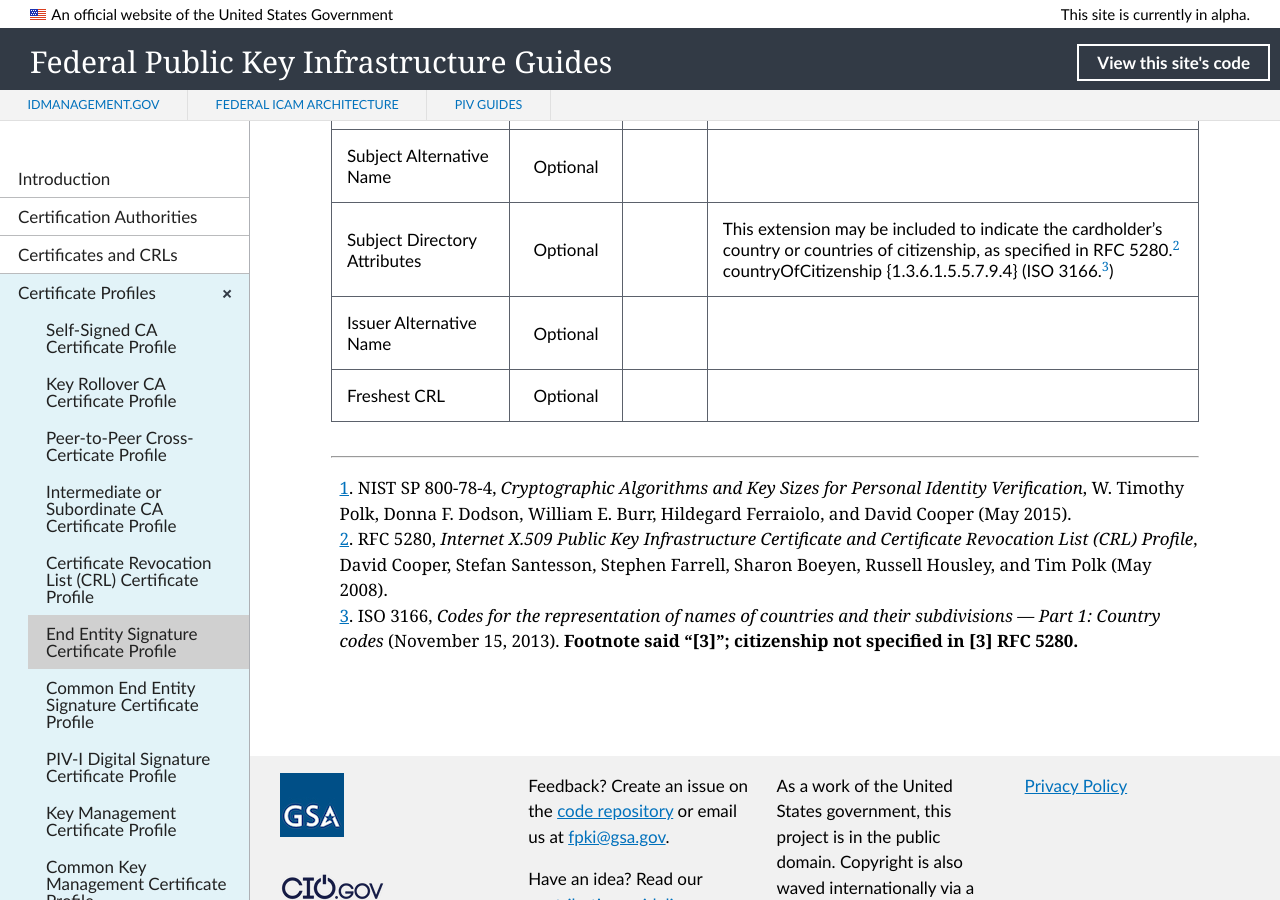
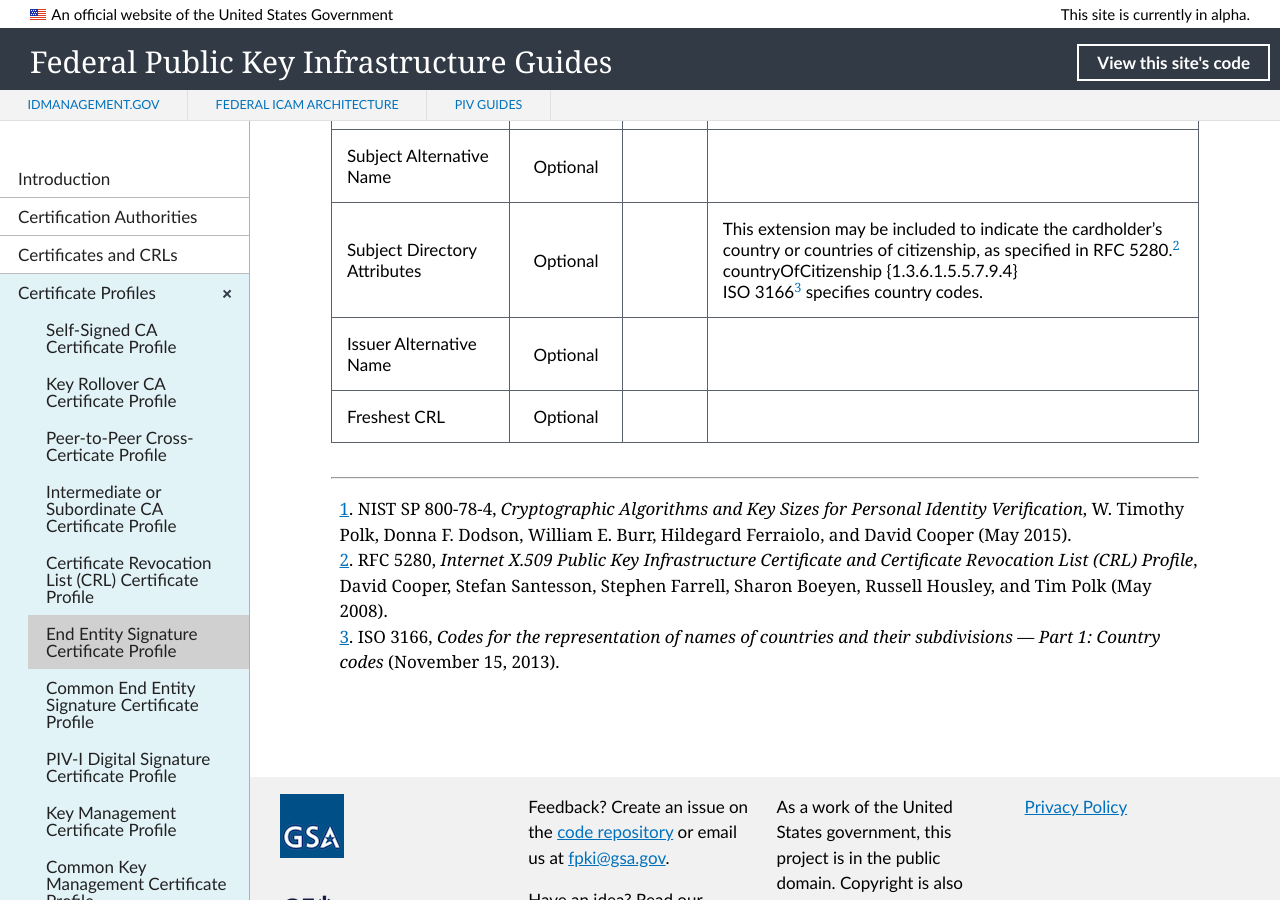
Before and after one commit to GSA/fpki-guides, a Jekyll site: the page built from _profiles/06_end_entity_sign.md, in a window 1280 px wide and 900 px high, scrolled down 1778 px. Built offline with Jekyll 4.4.1, drawn with Linux system fonts in a browser that asks for light colours; nearby versions of some CDN libraries; library files that are not in the unit come from our copies.

Commit message:
Update 06_end_entity_sign.md
Content and formatting

```diff
--- a/_profiles/06_end_entity_sign.md
+++ b/_profiles/06_end_entity_sign.md
@@ -26,11 +26,11 @@
 | Authority Key Identifier   | Mandatory  |  | Octet string (same as subject key identifier in Issuing CA certificate). |
 | Extended Key Usage   | Optional |  |  If included to support specific applications, this extension should be non-critical.<BR>The 3 values listed for keyPurposeID should be included for signing purposes:<BR>1.3.6.1.5.5.7.3.4 - Id-kp-emailProtection<BR>1.3.6.1.4.1.311.10.3.12 - MSFT Document Signing<BR>1.2.840.113583.1.1.5 - Adobe Certified Document Signing<BR>Additional key purposes may be specified.  |
 | Subject Alternative Name   | Optional  |  |   |
-| Subject Directory Attributes   | Optional  |  | This extension may be included to indicate the cardholder's country or countries of citizenship, as specified in RFC 5280.<sup>[2](#2)</sup><BR>countryOfCitizenship {1.3.6.1.5.5.7.9.4} (ISO 3166.<sup>[3](#3)</sup>) |
+| Subject Directory Attributes   | Optional  |  | This extension may be included to indicate the cardholder's country or countries of citizenship, as specified in RFC 5280.<sup>[2](#2)</sup><BR>countryOfCitizenship {1.3.6.1.5.5.7.9.4}<br>ISO 3166<sup>[3](#3)</sup> specifies country codes. |
 | Issuer Alternative Name   | Optional  |  |   |
 | Freshest CRL   | Optional  |  |   |
 
 --------
 <a name="1">1</a>. NIST SP 800-78-4, _Cryptographic Algorithms and Key Sizes for Personal Identity Verification_, W. Timothy Polk, Donna F. Dodson, William E. Burr, Hildegard Ferraiolo, and David Cooper (May 2015).<br>
 <a name="2">2</a>. RFC 5280, _Internet X.509 Public Key Infrastructure Certificate and Certificate Revocation List (CRL) Profile_, David Cooper, Stefan Santesson, Stephen Farrell, Sharon Boeyen, Russell Housley, and Tim Polk (May 2008).<br>
-<a name="3">3</a>. ISO 3166, _Codes for the representation of names of countries and their subdivisions — Part 1: Country codes_ (November 15, 2013). **Footnote said "[3]"; citizenship not specified in [3] RFC 5280.**
+<a name="3">3</a>. ISO 3166, _Codes for the representation of names of countries and their subdivisions — Part 1: Country codes_ (November 15, 2013).
```
